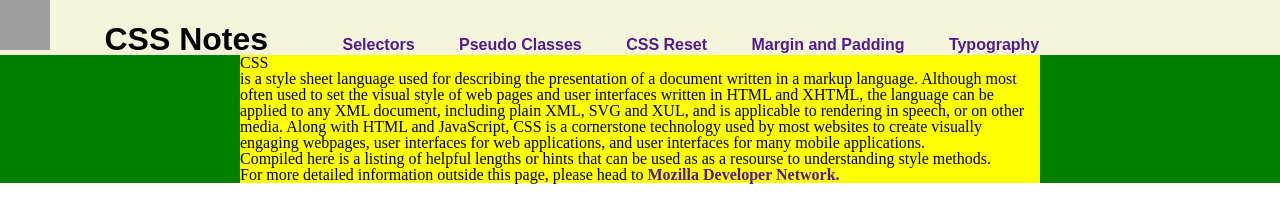
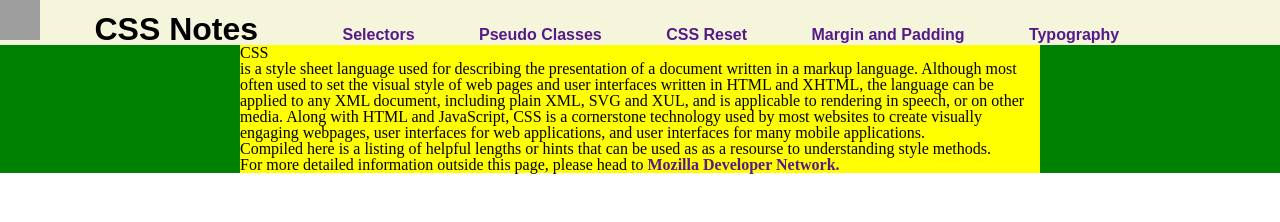
Before and after one commit to cbuehrle1/CSS-Notes, a plain HTML site: page index.html in a window 1280 px wide. Drawn offline with Linux system fonts and the light colour scheme; grey boxes are pictures that could not be loaded.

Commit message:
updatestyle2.1

```diff
--- a/style.css
+++ b/style.css
@@ -47,8 +47,8 @@ table {
   font-family: Arial, sans-serif;
 }
 img{
-  width: 50px;
-  height: 50px;
+  width: 40px;
+  height: 40px;
 }
 .together{
   display: inline-block;
@@ -57,7 +57,7 @@ img{
   font-weight: bolder;
 }
 .thelinks{
-  padding: 0 20px 0 20px;
+  padding: 0 30px 0 30px;
 }
 a{
   text-decoration: none;
```
